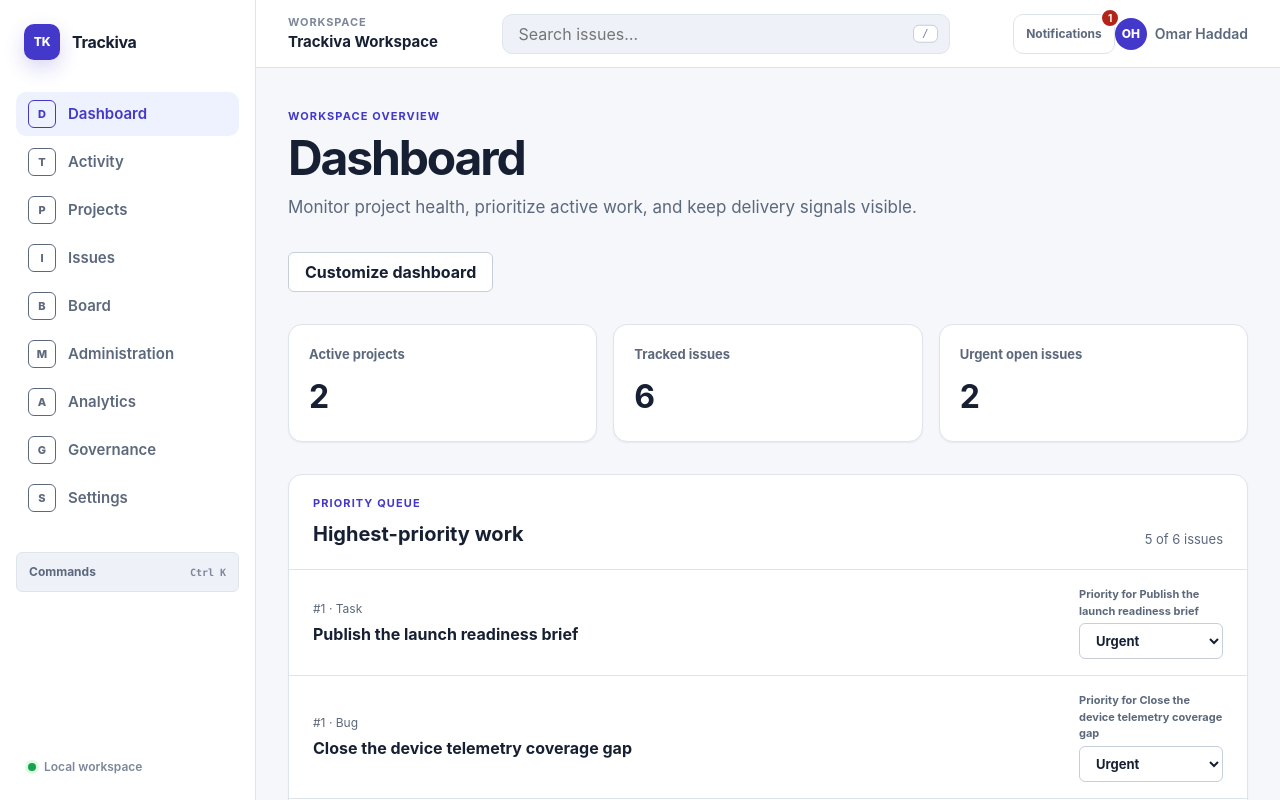
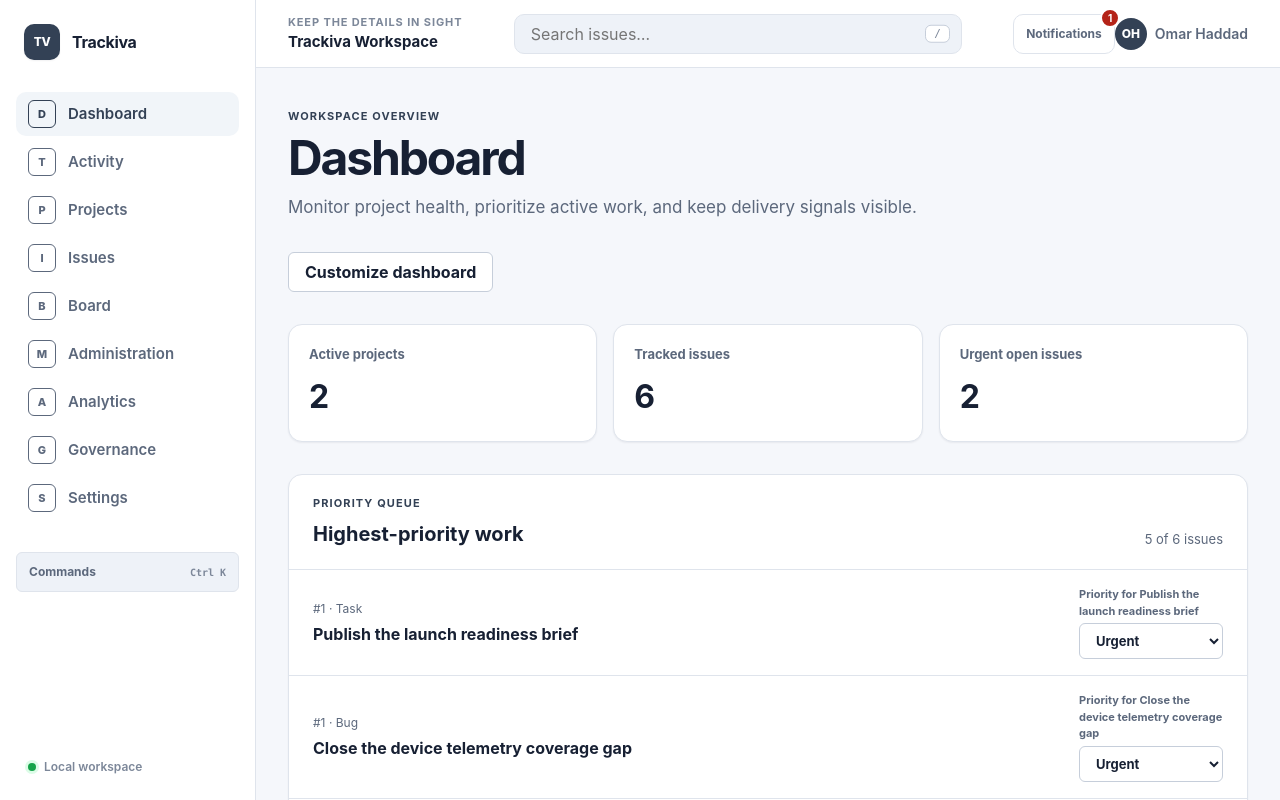
Before and after one commit to Akrambadr99/CobaltRoom, a React (Vite) app: page / in a window 1280 px wide. Shown: the top 800 px of the page. Built offline with nearby package versions, Linux system fonts and the light colour scheme.

Commit message:
Give Trackiva a distinct visual identity

```diff
--- a/index.html
+++ b/index.html
@@ -5,7 +5,7 @@
     <meta name="viewport" content="width=device-width, initial-scale=1.0" />
     <meta
       name="description"
-      content="Trackiva is a focused workspace for projects, issues, and operational insight."
+      content="Trackiva: Keep the details in sight. A workspace for projects, issues, and operational insight."
     />
     <title>Trackiva</title>
   </head>
--- a/src/app/layout/AppShell.tsx
+++ b/src/app/layout/AppShell.tsx
@@ -82,7 +82,7 @@ export function AppShell() {
       <aside className="app-sidebar">
         <Link className="app-brand" to="/" aria-label="Trackiva dashboard">
           <span className="app-brand__mark" aria-hidden="true">
-            TK
+            TV
           </span>
           <span>Trackiva</span>
         </Link>
@@ -110,7 +110,7 @@ export function AppShell() {
       <div className="app-content">
         <header className="app-topbar">
           <div>
-            <p className="app-topbar__label">Workspace</p>
+            <p className="app-topbar__label">Keep the details in sight</p>
             <p className="app-topbar__name">Trackiva Workspace</p>
           </div>
           <GlobalSearch />
--- a/src/app/layout/app-shell.css
+++ b/src/app/layout/app-shell.css
@@ -59,7 +59,7 @@
   width: 2.25rem;
   height: 2.25rem;
   border-radius: var(--radius-md);
-  box-shadow: 0 0.5rem 1.25rem rgb(67 56 202 / 20%);
+  box-shadow: var(--shadow-sm);
 }
 
 .app-sidebar__environment {
--- a/src/styles/tokens.css
+++ b/src/styles/tokens.css
@@ -2,21 +2,21 @@
   --color-bg-canvas: #f5f7fb;
   --color-bg-surface: #ffffff;
   --color-bg-subtle: #eef2f8;
-  --color-bg-accent-subtle: #eef2ff;
+  --color-bg-accent-subtle: #f1f5f9;
   --color-text: #172033;
   --color-text-muted: #5c687c;
   --color-text-subtle: #7c8799;
   --color-border: #dfe4ec;
   --color-border-strong: #c6ceda;
-  --color-accent: #4338ca;
-  --color-accent-hover: #3730a3;
+  --color-accent: #334155;
+  --color-accent-hover: #1e293b;
   --color-accent-contrast: #ffffff;
   --color-danger: #b42318;
   --color-danger-subtle: #fef3f2;
   --color-danger-text: #912018;
   --color-success-subtle: #ecfdf3;
   --color-success-text: #067647;
-  --color-focus: #2563eb;
+  --color-focus: #334155;
 
   --font-sans:
     Inter, ui-sans-serif, system-ui, -apple-system, BlinkMacSystemFont, "Segoe UI",
```
